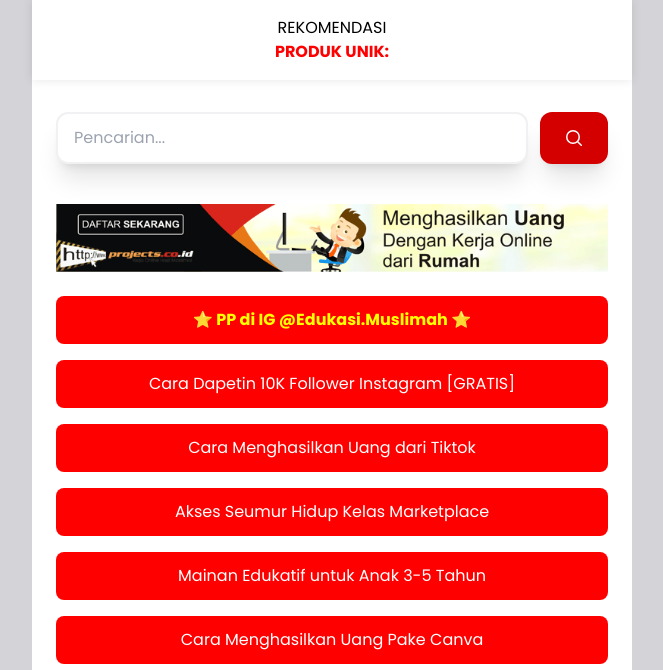
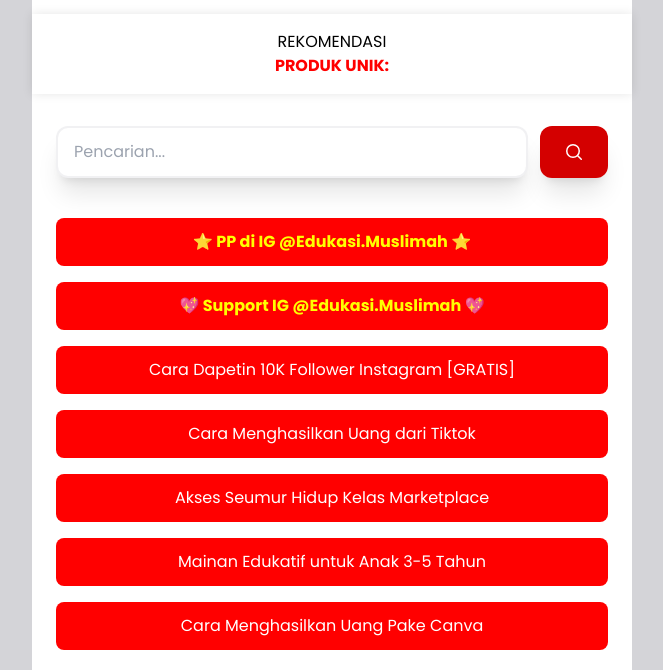
Before and after one commit to haloorderio/edukasimuslimah, a Jekyll site: the page built from index.html, in a window 1280 px wide, cut to the strip 0-670 px from the top of the page. Shown: the whole strip, without its empty margins (308-971 px from the left). Built offline with Jekyll 4.4.1, drawn with Linux system fonts in a browser that asks for light colours; the list of posts is cut into pages by our own code.

Commit message:
Update default.html

```diff
--- a/_layouts/default.html
+++ b/_layouts/default.html
@@ -141,13 +141,16 @@
 				</section>
 
 				<div class="prose mx-6 my-10">
-					<a href="https://projects.co.id/public/browse_projects/listing/12_writing_and_translation?a=43bd30" target="_blank">
+					<!-- <a href="https://projects.co.id/public/browse_projects/listing/12_writing_and_translation?a=43bd30" target="_blank">
 						<img src="products/banner%20leaderboard%20(728x90)-2.png" alt="Projects.co.id">
-					</a>
+					</a> -->
 
 					<div id="searchable" class="my-6">
 						<a href="https://api.whatsapp.com/send?phone={{ site.whatsapp_number }}&amp;text={{ site.whatsapp_text }}" target="_blank" rel="noopener" class="bg-emerald-500 hover:bg-emerald-600 text-white block py-3 px-4 rounded-lg w-full text-center mt-4" style="color:yellow">
 							<b>⭐ PP di IG @Edukasi.Muslimah ⭐</b>
+						</a>
+						<a href="https://lynk.id/berceritadisini/s/OkMDlPA" target="_blank" rel="noopener" class="bg-emerald-500 hover:bg-emerald-600 text-white block py-3 px-4 rounded-lg w-full text-center mt-4" style="color:yellow">
+							<blink><b>💖 Support IG @Edukasi.Muslimah 💖</b></blink>
 						</a>
 						<a href="https://orderio.id/kelasinstagram" target="_blank" rel="noopener" class="bg-emerald-500 hover:bg-emerald-600 text-white block py-3 px-4 rounded-lg w-full text-center mt-4">
 							Cara Dapetin 10K Follower Instagram [GRATIS]
```
